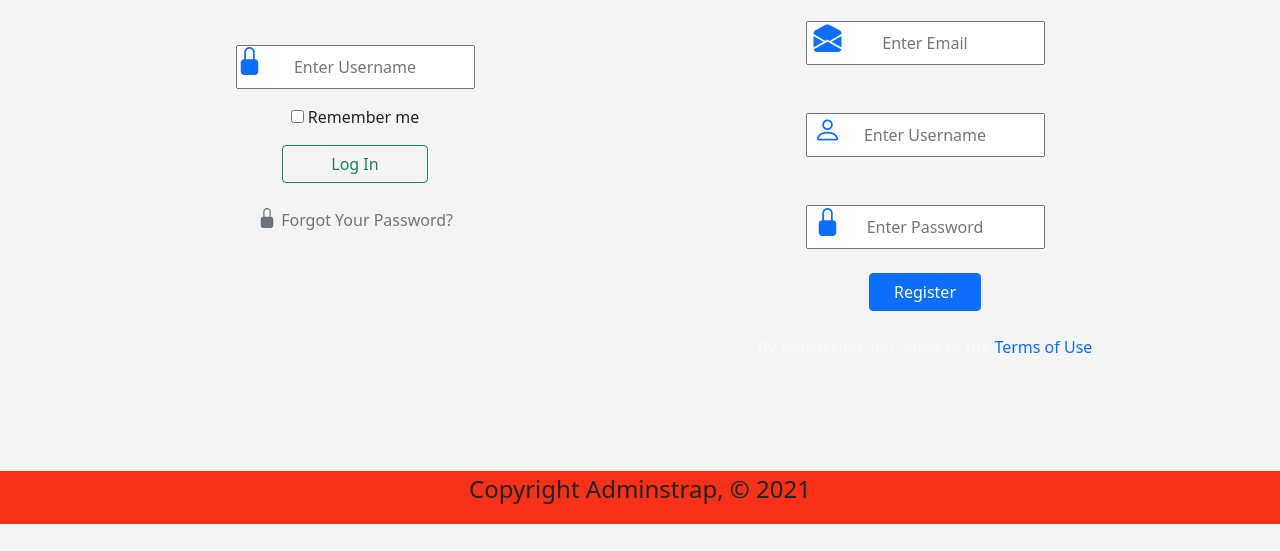
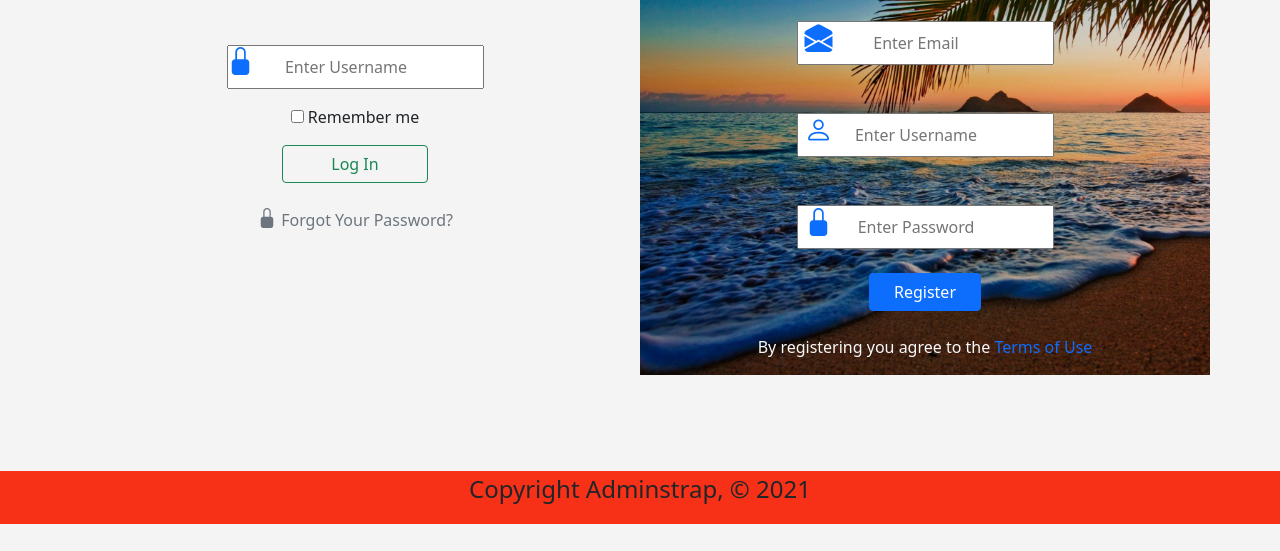
Before and after one commit to Rollins-Shadrack/CMS, a plain HTML site: page login.html in a window 1280 px wide. Shown: the part 249-800 px from the top of the page. Drawn offline with nearby package versions, Linux system fonts and the light colour scheme; a script that the page names is missing.

Commit message:
Update boot3.css

```diff
--- a/boot3.css
+++ b/boot3.css
@@ -154,3 +154,16 @@ body{
   .dash-box{
       text-align: center;
   }
+ .style::after{
+   position: absolute;
+   padding-right: 20px;
+ }
+ .style-2{
+   box-sizing: border-box;
+   padding-right: 20px
+ }
+ .img{
+   background-image: url(image/046ac5bc0f6a62e03f1c4d781153f516.jpg);
+   background-repeat: no-repeat;
+   background-size: cover;
+ }
```
